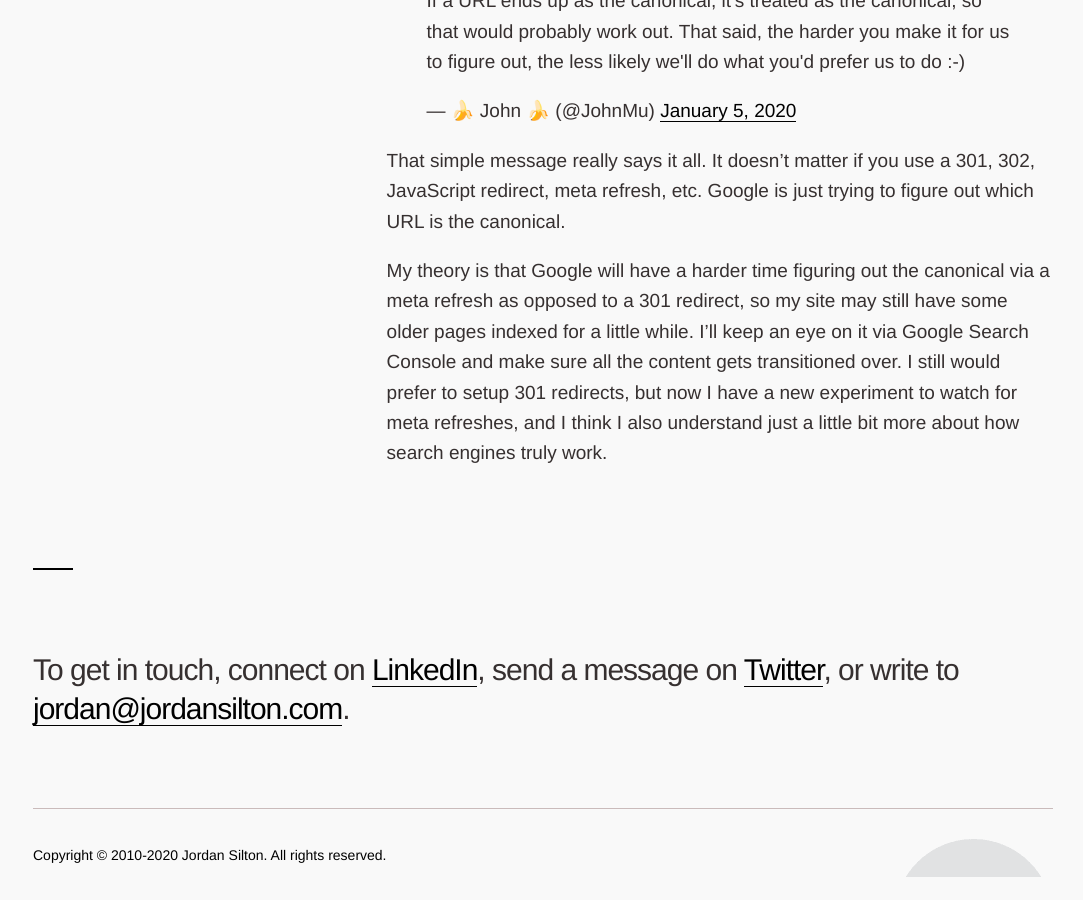
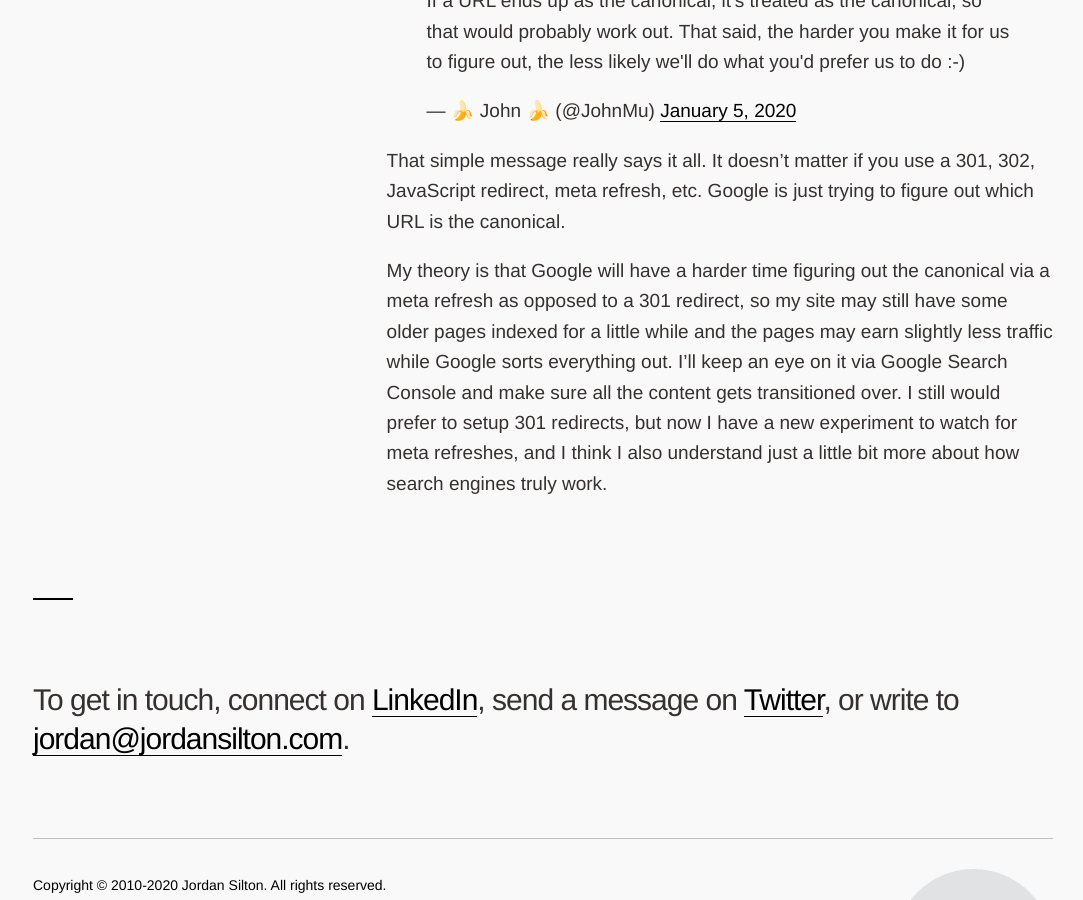
Before and after one commit to jsilton/jsilton.github.io, a Jekyll site: the page built from _posts/2020-01-05-why-301-redirects-work-best.md, in a window 1280 px wide and 900 px high, scrolled down 2997 px. Shown: the whole window, without its empty margins (97-1180 px from the left). Built offline with Jekyll 4.4.1, drawn with Linux system fonts in a browser that asks for light colours; comment, search, counter and statistics services are not loaded; some of the changed text lies outside the part shown.

Commit message:
Fix closing and comma spacing

```diff
--- a/_posts/2020-01-05-why-301-redirects-work-best.md
+++ b/_posts/2020-01-05-why-301-redirects-work-best.md
@@ -21,7 +21,7 @@
 
 ## Choose the Most Authoritative Redirect
 
-Redirects come in a [variety of shapes and sizes](https://developer.mozilla.org/en-US/docs/Web/HTTP/Redirections) including server-side redirects (301s, 302s, etc.),client-side redirects (JavaScript redirects, meta refreshes, etc.), and you could even consider a canonical link element a sudo-type of redirect.
+Redirects come in a [variety of shapes and sizes](https://developer.mozilla.org/en-US/docs/Web/HTTP/Redirections) including server-side redirects (301s, 302s, etc.), client-side redirects (JavaScript redirects, meta refreshes, etc.), and you could even consider a canonical link element a sudo-type of redirect.
 
 In the SEO community, we have been somewhat obsessed with 301 redirects. The HTTP status code 301 means "Moved Permanently" and is nearly always the preferred option to indicate a URL and its content has in fact been permanently moved from one place to another. The historical theory was that 301 redirects pass the most authority (link juice, PageRank, or the new equivalent), which helps the new page rank better.
 
@@ -39,4 +39,4 @@
 
 That simple message really says it all. It doesn't matter if you use a 301, 302, JavaScript redirect, meta refresh, etc. Google is just trying to figure out which URL is the canonical.
 
-My theory is that Google will have a harder time figuring out the canonical via a meta refresh as opposed to a 301 redirect, so my site may still have some older pages indexed for a little while. I'll keep an eye on it via Google Search Console and make sure all the content gets transitioned over. I still would prefer to setup 301 redirects, but now I have a new experiment to watch for meta refreshes, and I think I also understand just a little bit more about how search engines truly work.
+My theory is that Google will have a harder time figuring out the canonical via a meta refresh as opposed to a 301 redirect, so my site may still have some older pages indexed for a little while and the pages may earn slightly less traffic while Google sorts everything out. I'll keep an eye on it via Google Search Console and make sure all the content gets transitioned over. I still would prefer to setup 301 redirects, but now I have a new experiment to watch for meta refreshes, and I think I also understand just a little bit more about how search engines truly work.
```
